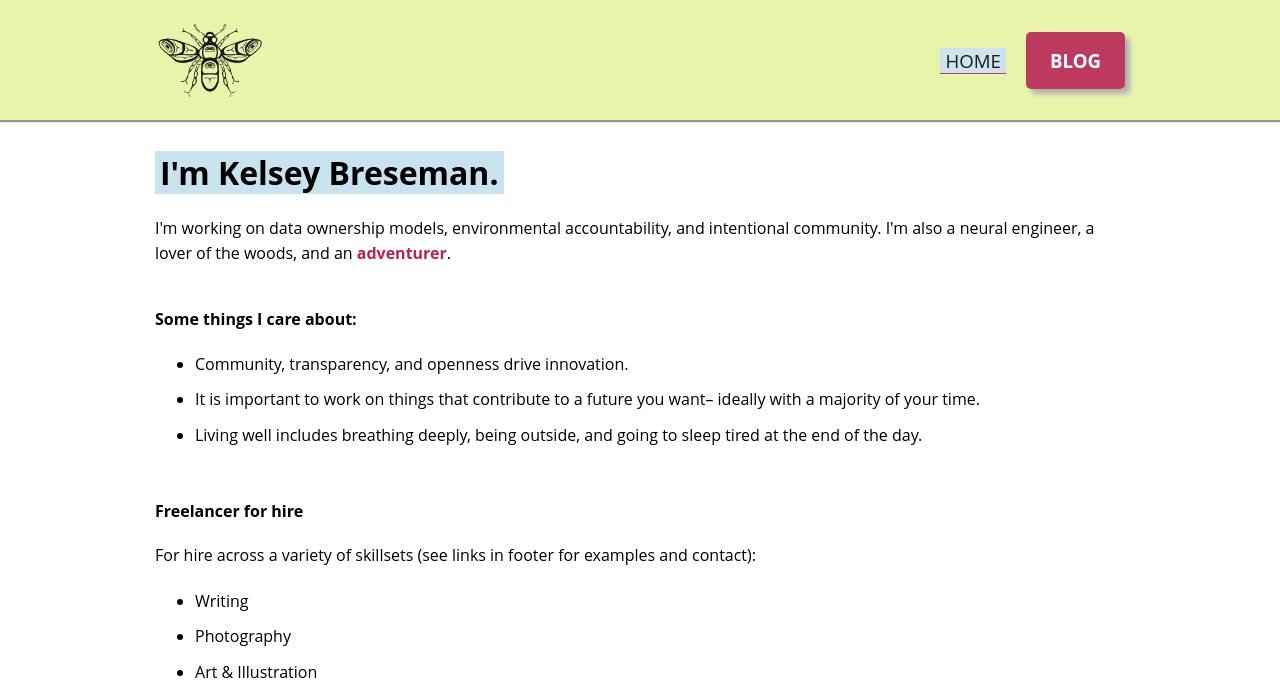
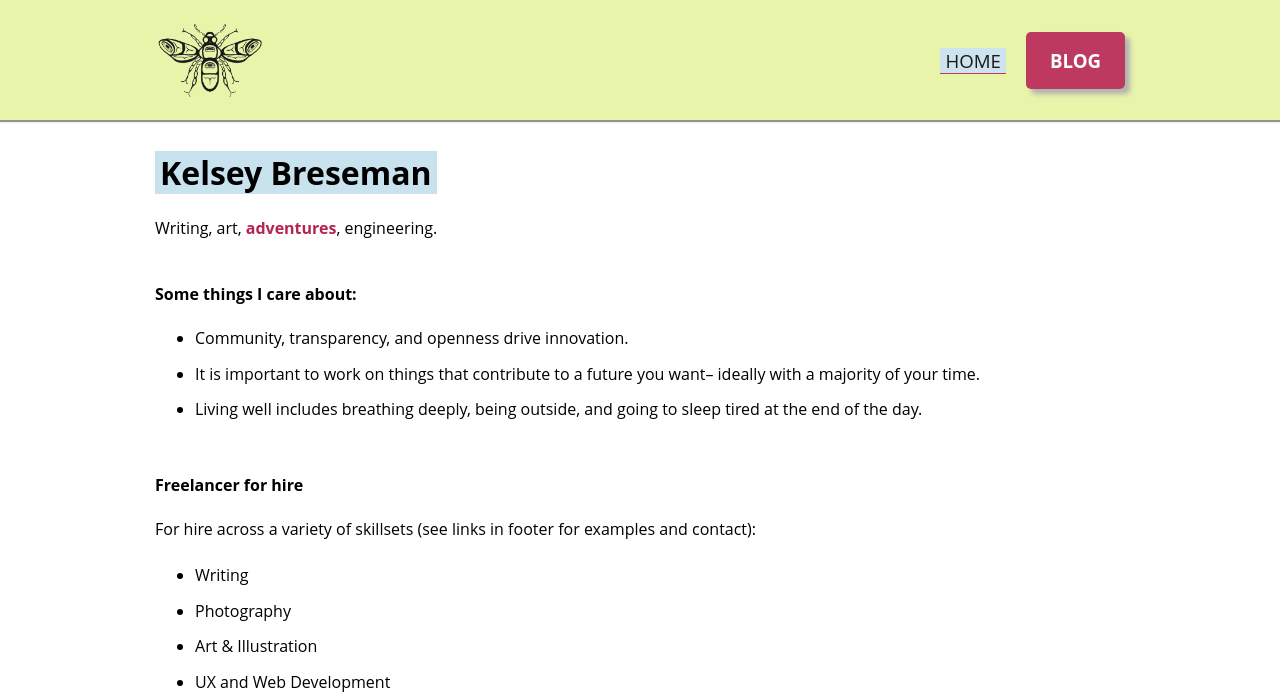
Before and after one commit to Frijol/ifoundthemeaningoflife.com, a Gatsby site: page / in a window 1280 px wide. Shown: the top 699 px of the page. Built offline with nearby package versions, Linux system fonts and the light colour scheme; Gatsby itself is replaced by a stand-in of ours.

Commit message:
Update index.js

```diff
--- a/src/pages/index.js
+++ b/src/pages/index.js
@@ -5,8 +5,8 @@ import ForestPath from "../images/forest.jpg"
 
 const IndexPage = () =>
   <Layout pageTitle="Home" activeHeaderLink="Home">
-    <h1>I'm Kelsey Breseman.</h1>
-    <p>I'm working on data ownership models, environmental accountability, and intentional community. I'm also a neural engineer, a lover of the woods, and an <a href="/adventures">adventurer</a>.</p>
+    <h1>Kelsey Breseman</h1>
+    <p>Writing, art, <a href="/adventures">adventures</a>, engineering.</p>
     <h4>Some things I care about:</h4>
         <ul>
           <li>Community, transparency, and openness drive innovation.</li>
```
